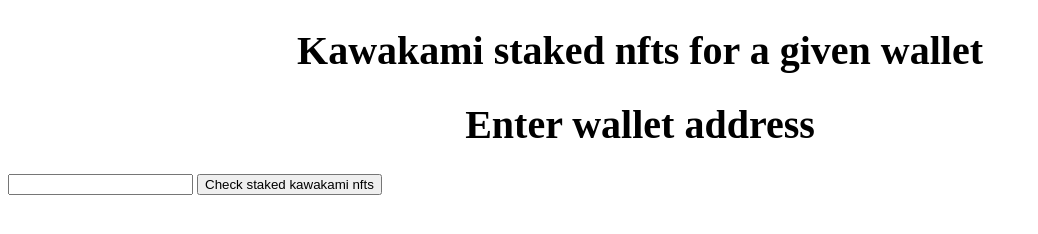
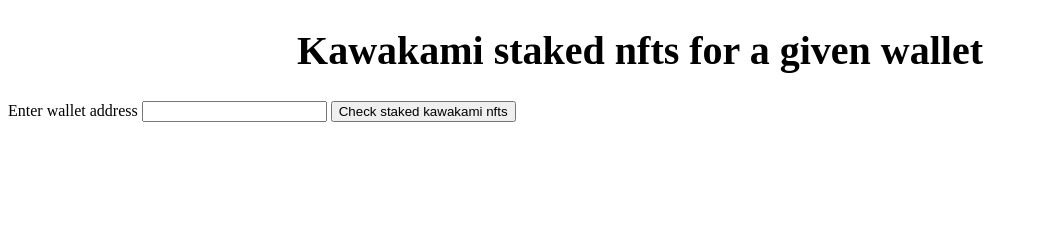
Before and after one commit to kawaportal/Kawakami, a plain HTML site: page index.html in a window 1280 px wide. Shown: the whole page, without its empty margins (0-1038 px from the left). Drawn offline with Linux system fonts and the light colour scheme.

Commit message:
Update index.html

```diff
--- a/index.html
+++ b/index.html
@@ -16,8 +16,8 @@
 
 </head>
 <body>
-  <h1>Enter wallet address</h1>
-  <input type="text" id="userInput">
+  Enter wallet address
+  <input type="text" size=20 id="userInput">
   <button onclick="concatenateURL()">Check staked kawakami nfts</button>
 
   <script>
```
